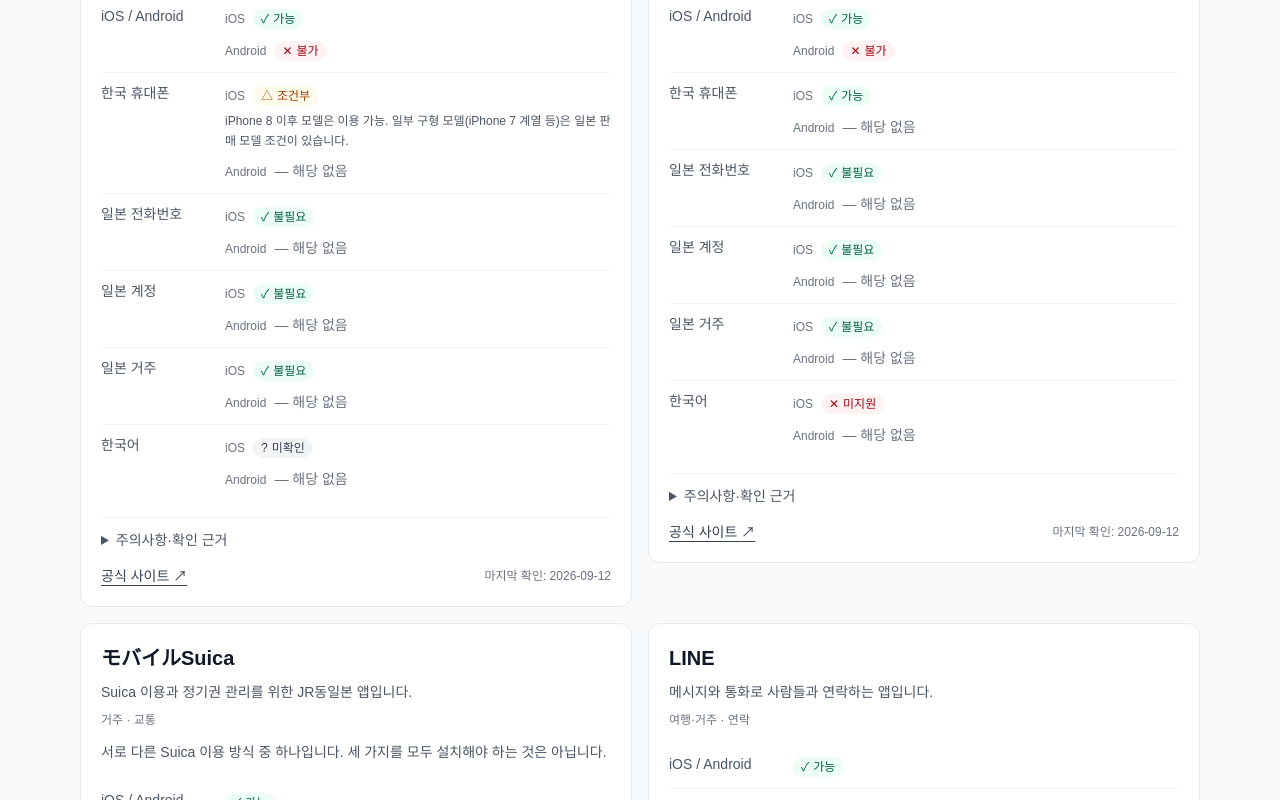
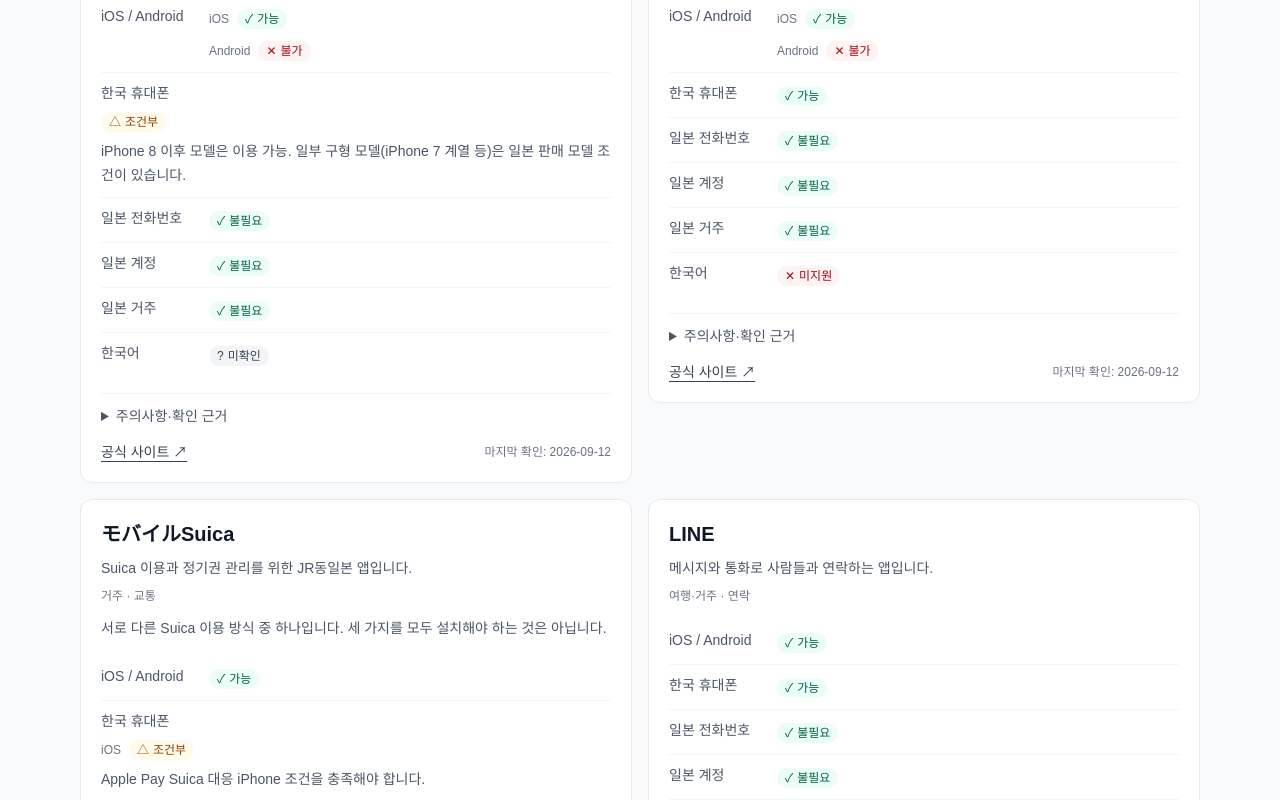
Before and after one commit to PARK-SUNGJUN-618/ilsengga, a Next.js app: page /apps in a window 1280 px wide. Shown: the part 1600-2400 px from the top of the page. Built offline with nearby package versions, Linux system fonts and the light colour scheme.

Commit message:
ilsengga-improve apps directory UX and add new badge

```diff
--- a/app/apps/AppsDirectory.tsx
+++ b/app/apps/AppsDirectory.tsx
@@ -36,7 +36,7 @@
       <span className={`inline-flex items-center gap-1 rounded-full px-2 py-0.5 text-xs font-medium ${color}`}>
         <span aria-hidden="true">{symbol}</span>{statusLabels[value.status]}
       </span>
-      {value.note && <p className="mt-1 text-xs leading-5 text-gray-600">{value.note}</p>}
+      {value.note && <p className="mt-1.5 text-sm leading-6 text-gray-600">{value.note}</p>}
     </>
   );
 }
@@ -50,20 +50,21 @@
   const android = forPlatform(value, "android");
   const iosUnavailable = platforms && forPlatform(platforms, "ios").status === "unavailable";
   const androidUnavailable = platforms && forPlatform(platforms, "android").status === "unavailable";
-  const same = iosUnavailable === androidUnavailable && ios.status === android.status && ios.note === android.note;
+  const same = ios.status === android.status && ios.note === android.note;
+  const hasNote = (!iosUnavailable && ios.note) || (!androidUnavailable && android.note);
   return (
-    <div className="grid grid-cols-[7rem_minmax(0,1fr)] gap-3 py-2.5">
+    <div className={`grid py-2.5 ${hasNote ? "grid-cols-1 gap-1.5" : "grid-cols-[6rem_minmax(0,1fr)] gap-3"}`}>
       <dt className="text-sm text-gray-600">{label}</dt>
       <dd className="min-w-0">
         {iosUnavailable && androidUnavailable ? <span className="text-sm text-gray-500">— 해당 없음</span>
+          : iosUnavailable ? <StatusValue value={android} />
+          : androidUnavailable ? <StatusValue value={ios} />
           : same ? <StatusValue value={ios} />
           : <div className="space-y-2">
             {(["ios", "android"] as const).map((platform) => (
               <div key={platform}>
                 <span className="mr-2 text-xs text-gray-500">{platformLabels[platform]}</span>
-                {platforms && forPlatform(platforms, platform).status === "unavailable"
-                  ? <span className="text-sm text-gray-500">— 해당 없음</span>
-                  : <StatusValue value={forPlatform(value, platform)} />}
+                <StatusValue value={forPlatform(value, platform)} />
               </div>
             ))}
           </div>}
@@ -74,7 +75,7 @@
 
 function AppCard({ app }: { app: AppItem }) {
   return (
-    <article id={app.id} aria-labelledby={`${app.id}-title`} className="rounded-xl border border-gray-200 bg-white p-5">
+    <article id={app.id} aria-labelledby={`${app.id}-title`} className="rounded-xl border border-gray-200 bg-white p-4 sm:p-5">
       <h2 id={`${app.id}-title`} className="text-xl font-bold">{app.name}</h2>
       <p className="mt-2 text-sm leading-6 text-gray-600">{app.description}</p>
       <p className="mt-2 text-xs font-medium text-gray-500">
--- a/app/page.tsx
+++ b/app/page.tsx
@@ -66,6 +66,7 @@
         title: "일본 필수 앱",
         description: "일본 여행·생활에 필요한 앱과 한국 휴대폰 사용 조건을 확인하세요.",
         href: "/apps",
+        badge: "NEW",
       },
       {
         title: "일본 생활비 계산기",
```
